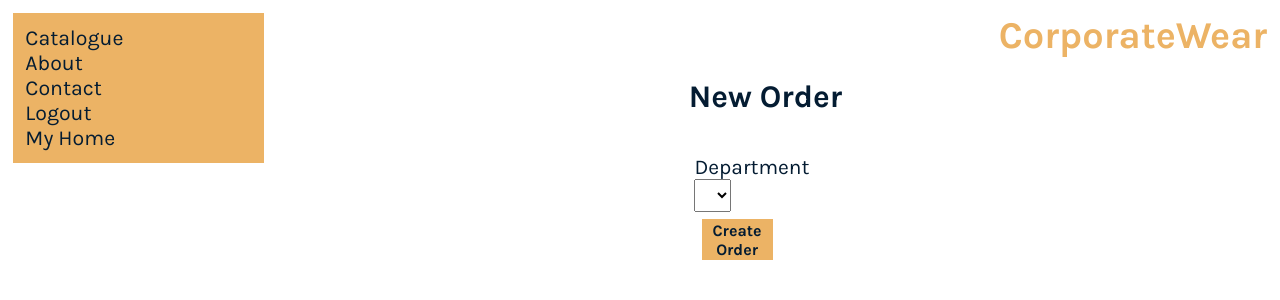
After one commit to GregBaughDev/522-corporate-wear, a PHP site: page /view/user/userordersnew.php in a window 1280 px wide. The commit adds this page. Shown: the top 300 px of the page. Run offline with PHP 8.4, Linux system fonts and the light colour scheme; the visitor is signed in with stand-in values (Sample User, id 1); tables that the repository leaves empty hold one stand-in row (values such as "Sample post"); lists and menus that the app fills with data are empty.

Commit message:
Begins to add new order functionality

```diff
--- a/controller/class/order.php
+++ b/controller/class/order.php
@@ -19,6 +19,10 @@ class Order {
         array_splice($this->itemArray, $itemLoc, 1);
     }
 
+    function orderDept() {
+        return $department;
+    }
+
     function currentOrder() {
         return $this->itemArray;
     }
--- a/model/login.php
+++ b/model/login.php
@@ -13,6 +13,7 @@
             $_SESSION['authenticate'] = true;
             $_SESSION['user'] = $user;
             header("Location: ../view/user/userhome.php");
+            $_SESSION['orders'] = array();
         } else {
             eader("Location: ../view/login.php");
         }
--- a/public/styles/userorders.css
+++ b/public/styles/userorders.css
@@ -9,3 +9,45 @@ h3 {
     font-size: var(--font-xl);
     text-align: center;
 }
+
+.add-order-btn, .order-display button {
+    width: 20%;
+    height: 20%;
+    display: flex;
+    flex-direction: row;
+    justify-content: space-between;
+    align-items: center;
+    background-color: var(--tertiary);
+    padding: 1%;
+}
+
+.add-order-btn h4, .order-display button h4 {
+    font-size: 1rem;
+    text-align: center;
+}
+
+.order-display button {
+    margin: 5%;
+    width: 50%;
+}
+
+button {
+    border-width: unset;
+    border-color: unset;
+    border-style: unset;
+    cursor: pointer;
+    background: none;
+    color: unset;
+    font-family: 'Karla', 'Helvetica', sans-serif;
+}
+
+.order-display {
+    display: flex;
+    flex-direction: column;
+    align-items: center;
+}
+
+.order-display select {
+    padding: 5%;
+    font-family: 'Karla', 'Helvetica', sans-serif;
+}
--- /dev/null
+++ b/view/user/userordersnew.php
@@ -0,0 +1,37 @@
+<?php
+    include("../templates/header.php");
+    include("../templates/sidebar.php");
+
+    include("../../model/userdepartments.php");
+
+    if(!isset($_SESSION['authenticate'])) {
+        header("Location: ../login.php");
+    }
+?>
+
+<link rel="stylesheet" href="../../public/styles/userorders.css">
+
+            <div class="main-body">
+                <header>
+                    <h1><a href="/522/index.php">CorporateWear</a></h1>
+                </header>
+                <div>
+                    <h2>New Order</h2>
+                </div>
+                <section class="order-display">
+                    <form action="../../controller/userordersnew.php" method="POST">
+                        <label for="dept">Department</label>
+                            <select name="dept" id="dept">
+                                <?php foreach($departments as $department ) { ?>
+                                    <option value="<?= $department['name'] ?>"><?= $department['name'] ?></option>
+                                <?php } ?>
+                            </select>
+                            <button type="submit">
+                                <h4>Create Order</h4>
+                            </button>
+                    </form>
+                </section>
+            </div>
+        </main>
+    </body>
+</html>
```
Also changed, not shown: controller/userordersnew.php (added, +9 -0 lines), view/user/userorders.php (+13 -1 lines).
